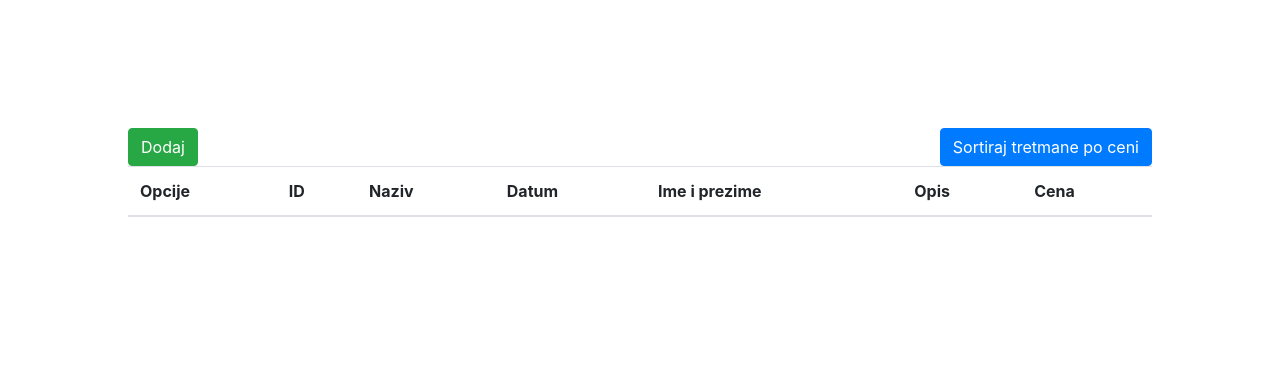
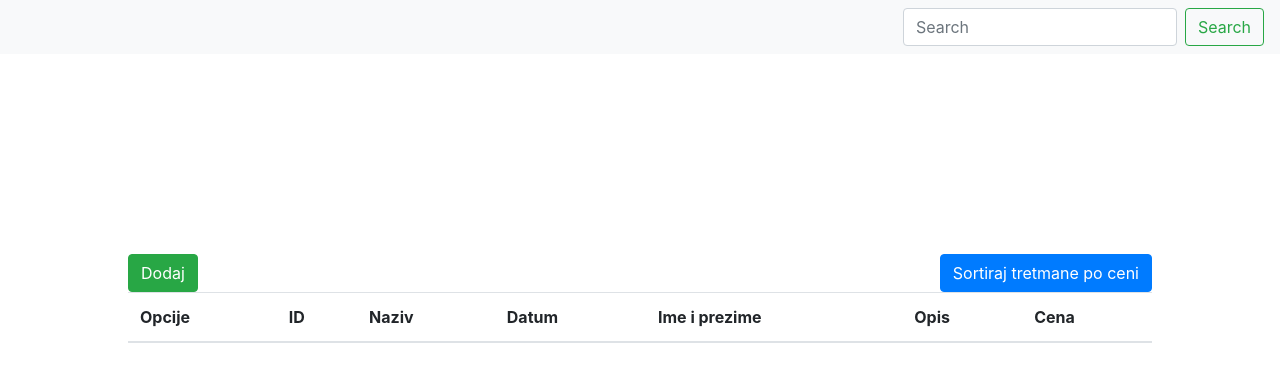
Before and after one commit to IvonaLy/php_oop_sql_domaci_1_iteh, a PHP site: page /pocetna.php in a window 1280 px wide. Shown: the top 382 px of the page. Run offline with PHP 8.4, Linux system fonts and the light colour scheme; data that the repository does not hold is empty; some libraries are stand-ins or nearby versions.

Commit message:
omogucena pretraga tretmana

```diff
--- a/js/main.js
+++ b/js/main.js
@@ -135,6 +135,18 @@ $('#promeniTermin').submit(function () { //kada korisnik klikne dugme unutar mod
 
 
 
+//pretrazivanje tretmana po nazivu ili opisu tretmana
+$(document).ready(function() {
+    $("#searchbar").on("keyup", function() {
+        var value = $(this).val().toLowerCase();
+        $("#teloTabele tr").filter(function() {
+            $(this).toggle($(this).text()
+            .toLowerCase().indexOf(value) > -1)
+        });
+
+    });
+});
+
 //funkcija za soritranje tretmana po ceni
 function sortirajPoCeni() {
 
--- a/pocetna.php
+++ b/pocetna.php
@@ -25,6 +25,26 @@
     <script src="https://ajax.googleapis.com/ajax/libs/jquery/3.6.0/jquery.min.js"></script>
 </head>
 <body>
+<nav class="navbar navbar-expand-lg navbar-light bg-light">
+                    <button class="navbar-toggler" type="button" data-toggle="collapse" data-target="#navbarSupportedContent" aria-controls="navbarSupportedContent" aria-expanded="false" aria-label="Toggle navigation">
+                        <span class="navbar-toggler-icon"></span>
+                    </button>
+
+                    <div class="collapse navbar-collapse" id="navbarSupportedContent">
+                        <ul class="navbar-nav mr-auto">
+
+
+
+                        </ul>
+                        <form class="form-inline my-2 my-lg-0">
+                        <input class="form-control mr-sm-2" type="search" placeholder="Search" aria-label="Search" id="searchbar">
+                        <button class="btn btn-outline-success my-2 my-sm-0" type="submit">Search</button>
+                        </form>
+                    </div>
+        </nav>
+
+
+        <br><br><br>
            <div class="pocetna">
             <button type="button" class="btn btn-primary" onclick="sortirajPoCeni() " style="float:right"> <i class="fa fa-sort" aria-hidden="true"></i>   Sortiraj tretmane po ceni</button>
 
```
